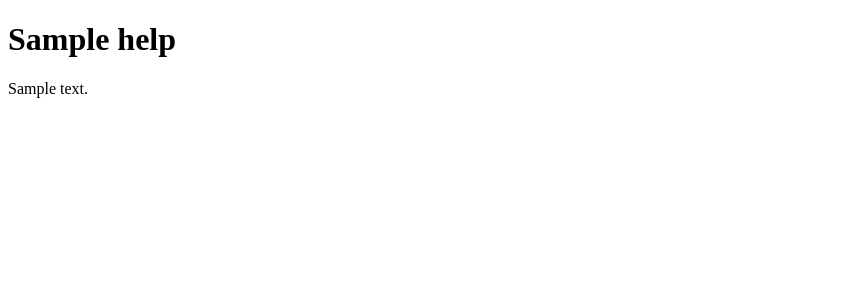
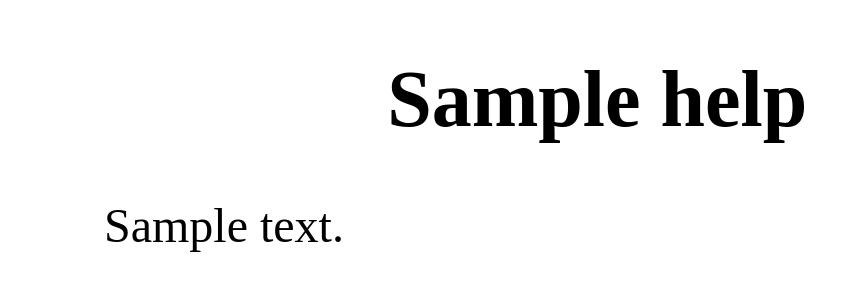
Before and after one commit to won1234/wechart-django, a Django app: page /help/1/ in a window 1280 px wide. Shown: the top 300 px of the page, without its empty margins (0-858 px from the left). Run offline with Django 3.2, Linux system fonts and the light colour scheme; tables that the repository leaves empty hold one stand-in row (values such as "Sample post"); parts of the project's set-up code (start-up, migrations or seed data) failed here and were passed over.

Commit message:
add help css

```diff
--- /dev/null
+++ b/help/static/css/help.css
@@ -0,0 +1,19 @@
+#help_ul {
+    float:left;
+    font-size:5rem;
+    margin-left:5%;
+}
+
+#help_ul li {
+    margin-top:20px;
+}
+
+#help_detail_title {
+    font-size:5rem;
+    margin-left:30%;
+}
+
+#help_detail_contents {
+    font-size:3rem;
+    text-indent: 6rem;
+}
--- a/help/templates/help/help_detail.html
+++ b/help/templates/help/help_detail.html
@@ -2,11 +2,13 @@
 <head>
     <meta charset="UTF-8">
     <title>{{ help_doc.title }}</title>
+    {% load staticfiles %}
+    <link rel="stylesheet" href="{% static 'css/help.css' %}">
 </head>
 <body>
-    <h1>{{ help_doc.title }}</h1>
-    <div>
-        {{ help_doc.contents }}
+    <h1 id="help_detail_title">{{ help_doc.title }}</h1>
+    <div id="help_detail_contents">
+        {{ help_doc.contents|safe }}
     </div>
 </body>
 </html>
--- a/help/templates/help/help_list.html
+++ b/help/templates/help/help_list.html
@@ -2,6 +2,8 @@
 <head>
     <meta charset="UTF-8">
     <title>帮助</title>
+    {% load staticfiles %}
+    <link rel="stylesheet" href="{% static 'css/help.css' %}">
 </head>
 <body>
     <div id="help_ul">
```
